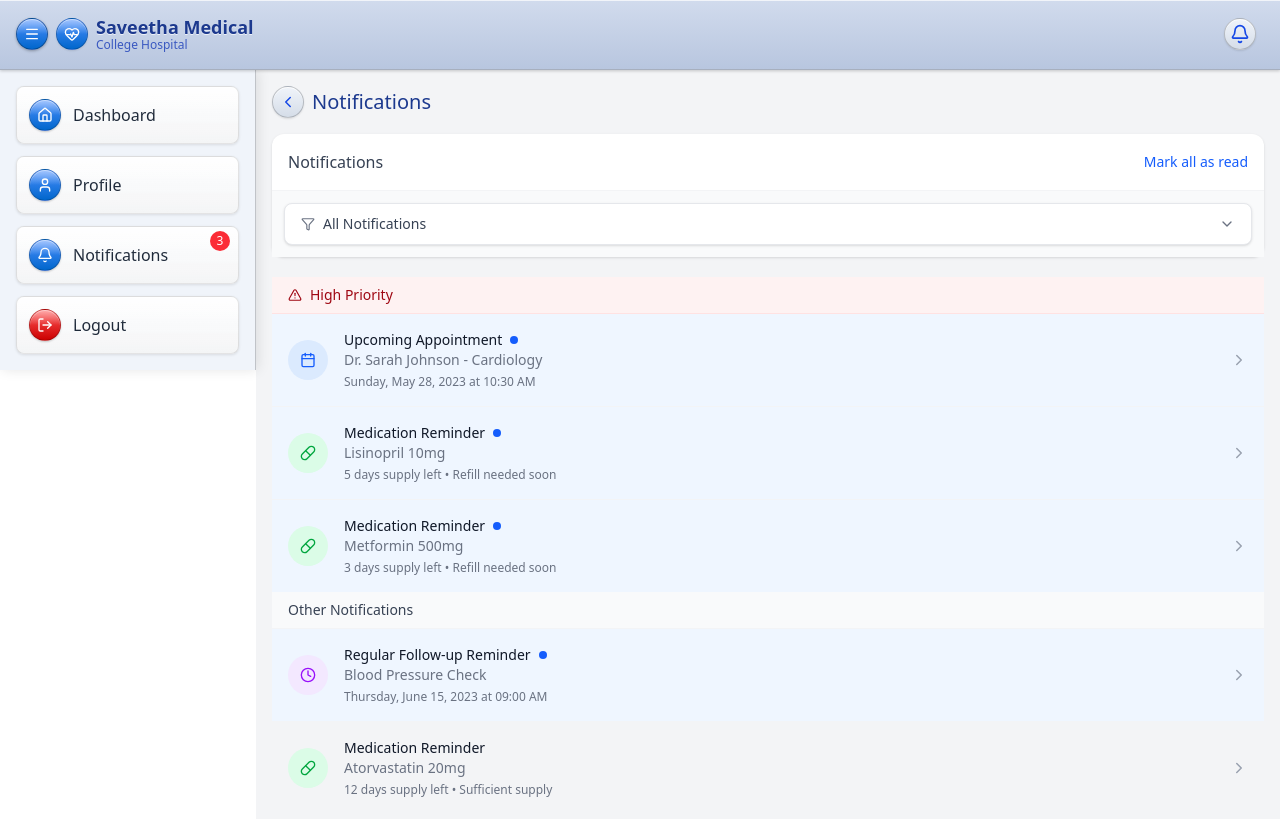
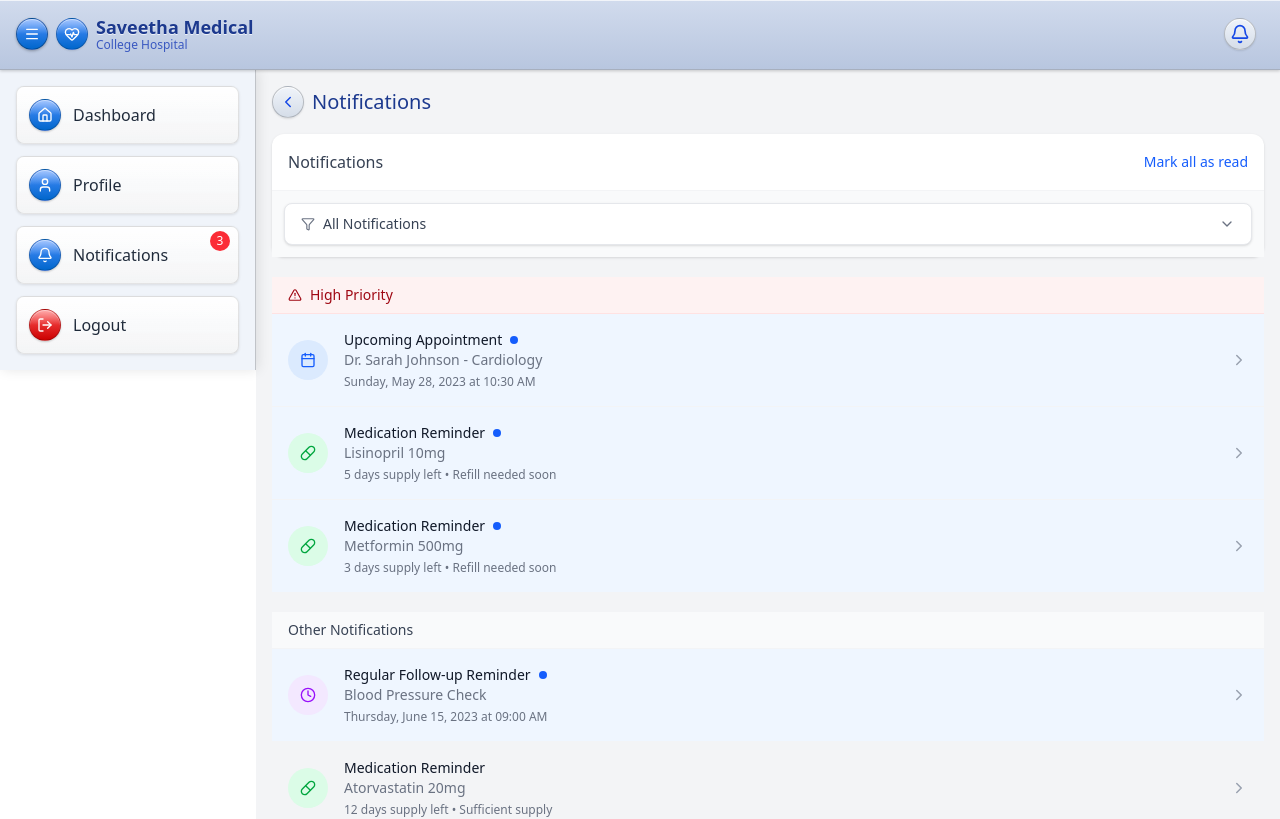
Before and after one commit to Mukunthan-A-R/simats-medical-client, a React (Vite) app: page /patient/notifications/1 in a window 1280 px wide. Shown: the top 819 px of the page. Built offline with nearby package versions, Linux system fonts and the light colour scheme.

Commit message:
applying paddings

```diff
--- a/src/pages/patient/PatientNotifications.jsx
+++ b/src/pages/patient/PatientNotifications.jsx
@@ -150,8 +150,6 @@ export function NotificationsScreen({ onNavigate }) {
     );
   };
 
-  console.log(groupedNotifications.high);
-
   const handleViewDetails = (notification) => {
     markAsRead(notification.id);
     setSelectedNotification(notification);
@@ -232,7 +230,7 @@ export function NotificationsScreen({ onNavigate }) {
             </button>
           </div>
 
-          <div className="p-3 bg-gray-50 relative z-20">
+          <div className="p-3 bg-gray-50 relative">
             <div className="relative">
               <button
                 onClick={toggleDropdown}
@@ -272,6 +270,7 @@ export function NotificationsScreen({ onNavigate }) {
         </div>
 
         {/* Notifications List */}
+        <div className="flex flex-col gap-y-5">
           <PatientHighPriorityNotification
             data={groupedNotifications.high}
             formatDate={formatDate}
@@ -283,6 +282,7 @@ export function NotificationsScreen({ onNavigate }) {
             formatDate={formatDate}
             getNotificationIcon={getNotificationIcon}
           ></PatientGeneralNotification>
+        </div>
       </div>
 
       <style jsx global>{`
```
Lines whose indentation alone changed are shown as unchanged.
